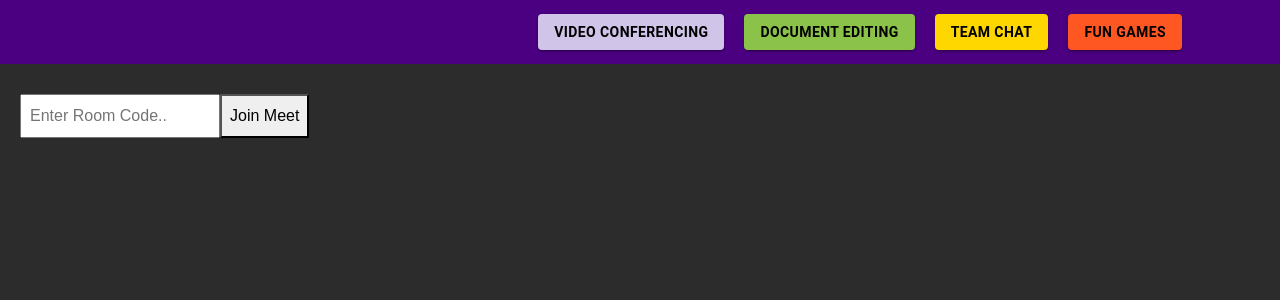
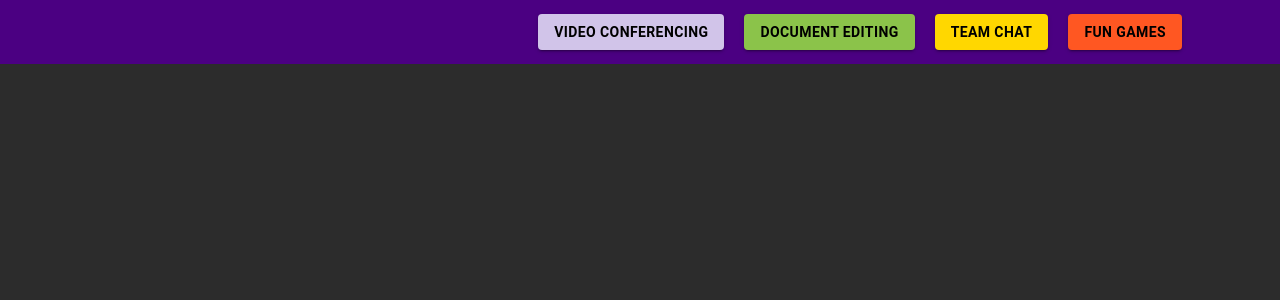
Before and after one commit to chaitra-samant/Hive, a React (Create React App) app in the folder my-app/: page / in a window 1280 px wide. Shown: the top 300 px of the page. Built offline with nearby package versions, Linux system fonts and the light colour scheme.

Commit message:
Navbar->Video/Doc

```diff
--- a/my-app/src/App.js
+++ b/my-app/src/App.js
@@ -13,7 +13,7 @@
       <Navbar />
       <div>
         <Routes>
-          <Route path='/' element={<HomePage />} />
+          <Route path='/VideoHomePage' element={<HomePage />} />
           <Route path='/room/:roomId' element={<RoomPage />} />
           <Route path="/document/:id" element={<TextEditor />} />
         </Routes>
--- a/my-app/src/components/NavBar.js
+++ b/my-app/src/components/NavBar.js
@@ -14,6 +14,10 @@
     navigate(`/document/${uniqueId}`);
   };
 
+  const handleVideoEditingClick = ()=>{
+    navigate('/VideoHomePage')
+  }
+
   return (
     <AppBar position="sticky" sx={{ backgroundColor: "#4B0082", boxShadow: "none" }}>
       <Container>
@@ -27,6 +31,7 @@
               margin: "0 10px",
               "&:hover": { backgroundColor: "#B39DDB" }, // Slightly darker on hover
             }}
+            onClick={handleVideoEditingClick}
           >
             Video Conferencing
           </Button>
```
